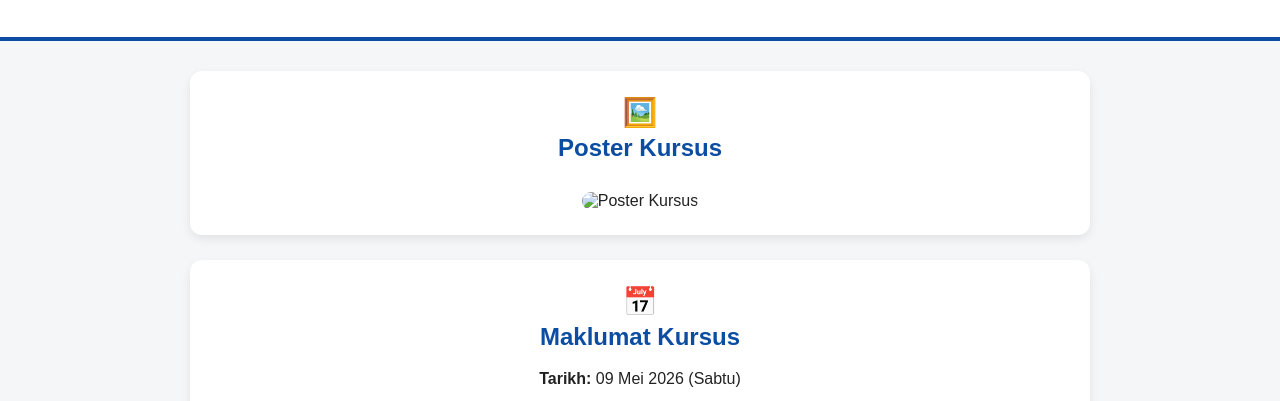
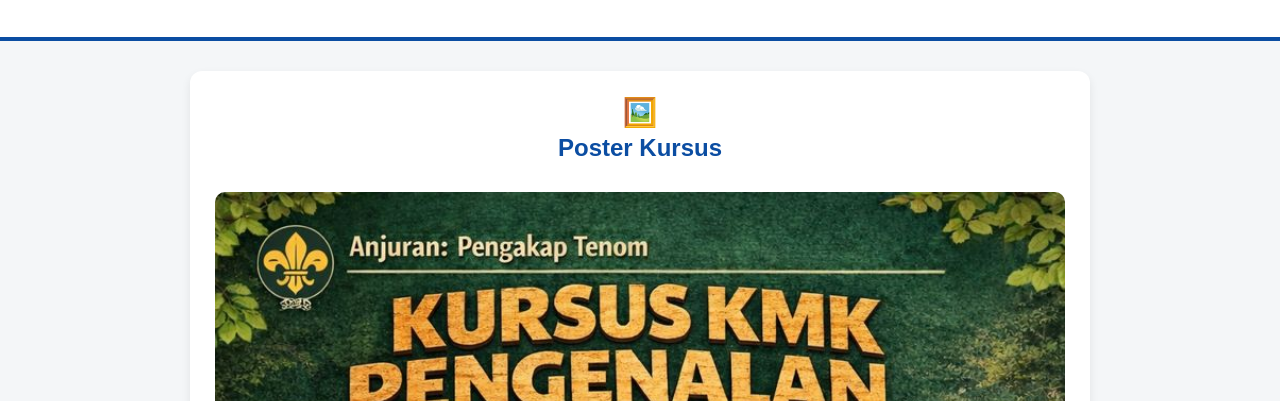
Before and after one commit to fazlirosli02-ship-it/kmkpengenalan, a plain HTML site: page index.html in a window 1280 px wide. Shown: the part 393-794 px from the top of the page. Drawn offline with Linux system fonts and the light colour scheme.

Commit message:
Update index.html

```diff
--- a/index.html
+++ b/index.html
@@ -117,7 +117,7 @@ footer {
 <div class="card">
   <span class="icon">🖼️</span>
   <h2>Poster Kursus</h2>
-  <img src="poster.jpg" class="poster" alt="Poster Kursus">
+  <img src="poster.jpeg" class="poster" alt="Poster Kursus">
 </div>
 
 <div class="card">
```
